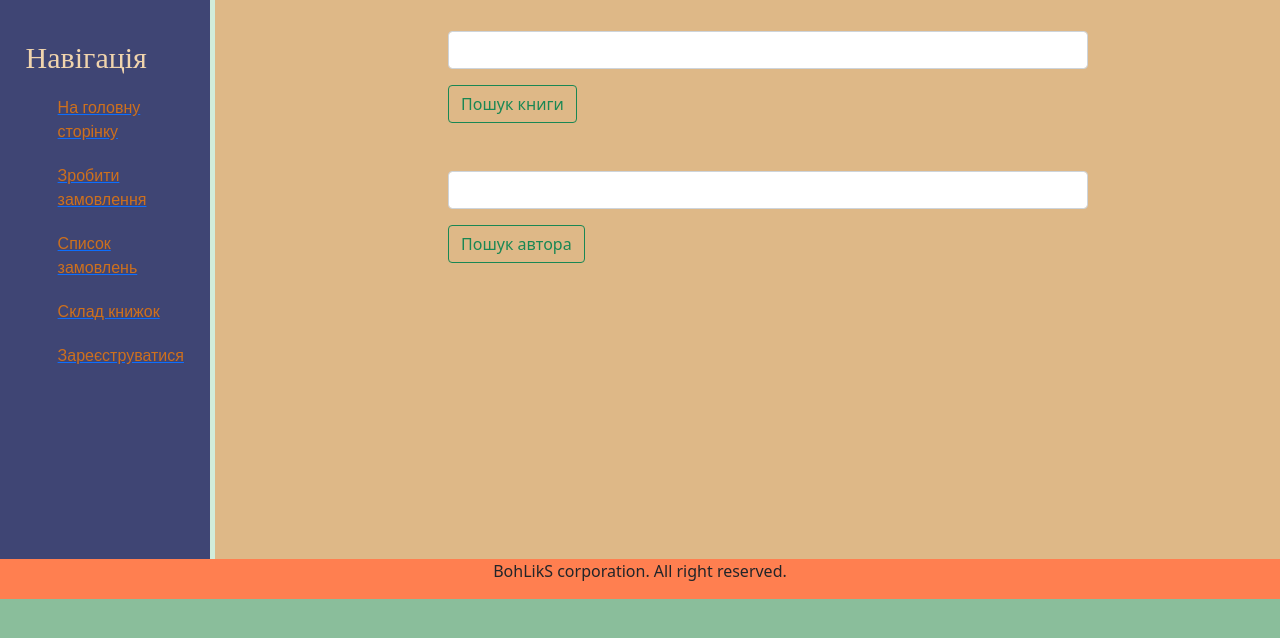
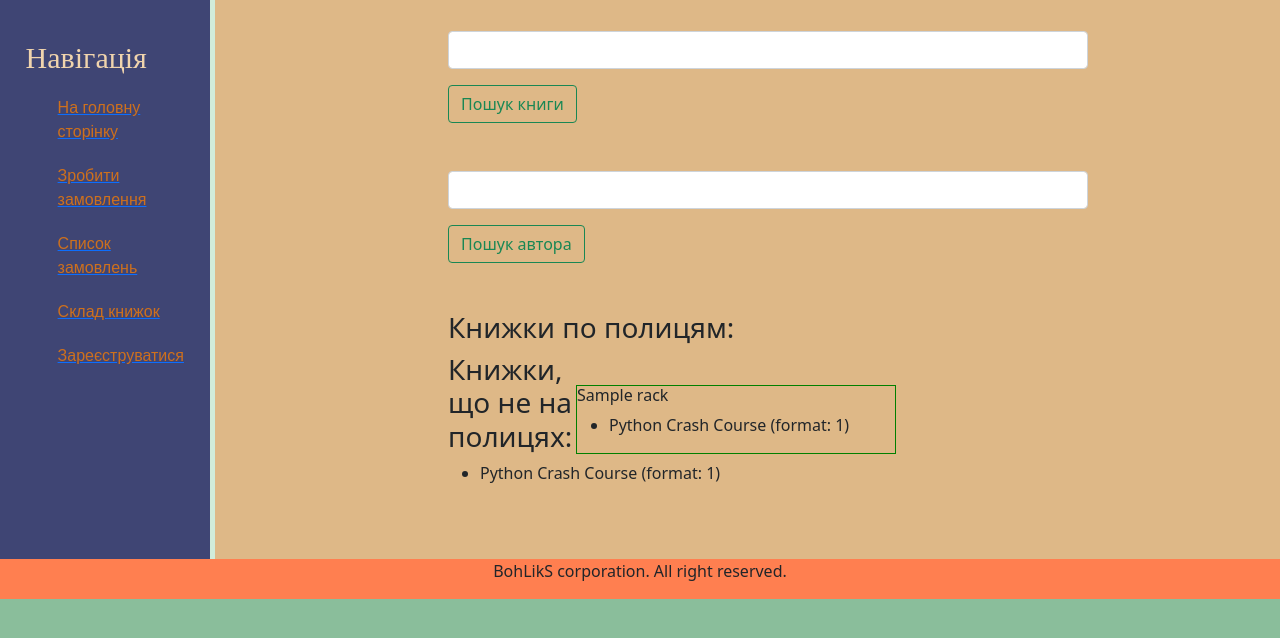
Before and after one commit to yatagan/ILS, a Django app: page /warehouse/ in a window 1280 px wide. Shown: the part 121-759 px from the top of the page. Run offline with Django 4.2, Linux system fonts and the light colour scheme; data comes from the database, SQL or seed files in the repository; tables that the repository leaves empty hold one stand-in row (values such as "Sample post"); parts of the project's set-up code (start-up, migrations or seed data) failed here and were passed over.

Commit message:
List book instances

```diff
--- a/warehouse/templates/warehouse/index.html
+++ b/warehouse/templates/warehouse/index.html
@@ -16,5 +16,27 @@
     </form>
   </div>
 
+  <div>
+
+    <h3>Книжки по полицям:</h3>
+    {% for rack in racks %}
+      <div style="border: 1px solid green;">
+      <h6>{{ rack.title }}</h6>
+      <ul>
+        {% for book in rack.books.all %}
+          <li>{{ book }}</li>
+        {% endfor %}
+      </ul>
+      </div>
+    {% endfor %}
+
+    <h3>Книжки, що не на полицях:</h3>
+    <ul>
+      {% for book in unracked_books %}
+        <li>{{ book }}</li>
+      {% endfor %}
+    </ul>
+
+  </div>
 
 {% endblock content %}
--- a/warehouse/views.py
+++ b/warehouse/views.py
@@ -5,12 +5,20 @@ from django.urls import reverse
 from django.views.decorators.csrf import csrf_exempt
 from core.models import Author, Book, BookInstance
 from .forms import ManyBookInstancesForm
+from .models import Rack
 
 
 
 def index(request):
     #warehouse`s main page`
-    return render(request, 'warehouse/index.html')
+    return render(
+        request,
+        'warehouse/index.html',
+        {
+            'racks': Rack.objects.all(),
+            'unracked_books': BookInstance.objects.filter(rack__isnull=False),
+        }
+    )
 
 @csrf_exempt
 def new_book_naive(request):
```
